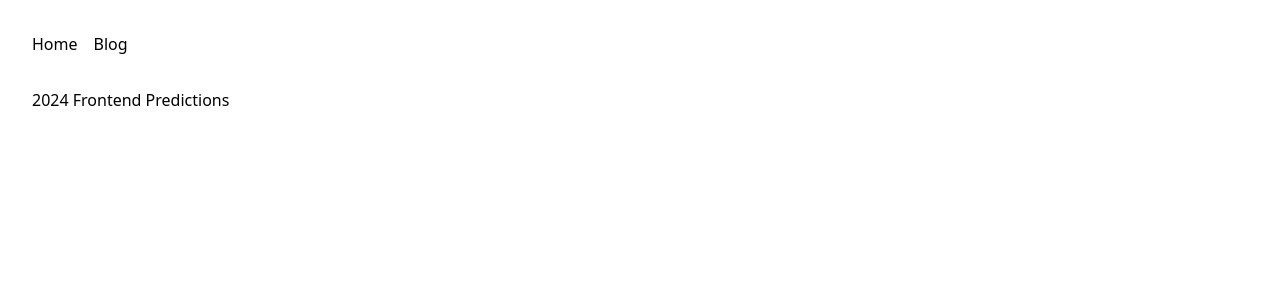
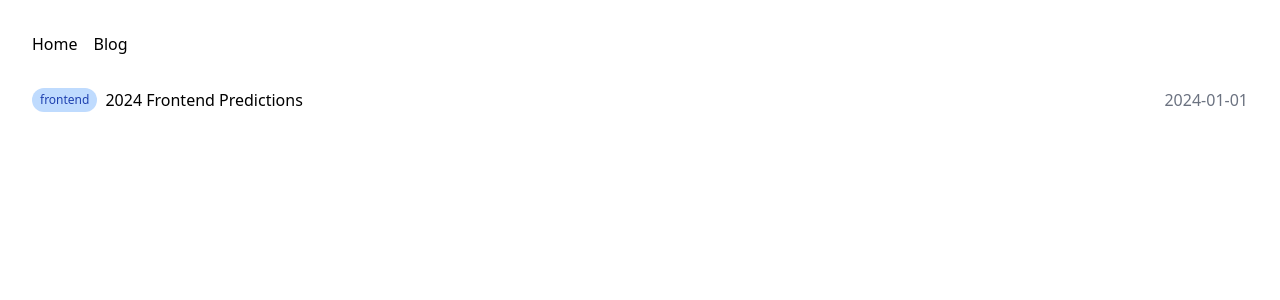
Before and after one commit to djnovin/portfolio-beta, a Next.js app: page /blog in a window 1280 px wide. Shown: the top 300 px of the page. Built offline with nearby package versions, Linux system fonts and the light colour scheme.

Commit message:
Add Categories to Blog

```diff
--- a/src/app/blog/[slug]/page.tsx
+++ b/src/app/blog/[slug]/page.tsx
@@ -2,6 +2,7 @@ import React from 'react'
 import { blogs } from '@/constants/blog'
 import Link from 'next/link'
 import cn from 'classnames'
+import { Category } from '@/components/Categories'
 
 const getBlog = (slug: string) => {
     return blogs.find(blog => blog.slug === slug)
@@ -47,7 +48,7 @@ export default function page({ params }: { params: { slug: string } }) {
                 />
             )}
             {blog && <h1>{blog.title}</h1>}
-            {blog && <p>{blog.date}</p>}
+            {blog && <Category category={blog.category} />}
             {blog && <p>{blog.content}</p>}
         </div>
     )
--- a/src/app/blog/page.tsx
+++ b/src/app/blog/page.tsx
@@ -1,3 +1,4 @@
+import { Category } from '@/components/Categories'
 import { blogs } from '@/constants/blog'
 import Link from 'next/link'
 import React from 'react'
@@ -11,9 +12,19 @@ const page = () => {
     ) : (
         <div className='h-screen px-8'>
             {blogs.map(blog => (
-                <div key={blog.id}>
-                    <Link href={`/blog/${blog.slug}`}>{blog.title}</Link>
-                </div>
+                <Link
+                    className='flex flex-row justify-between items-center gap-2 group'
+                    key={blog.id}
+                    href={`/blog/${blog.slug}`}
+                >
+                    <div className='flex flex-row items-center gap-2'>
+                        <Category category={blog.category} />
+                        <span className='group-hover:underline'>
+                            {blog.title}
+                        </span>
+                    </div>
+                    <span className='text-gray-500'>{blog.date}</span>
+                </Link>
             ))}
         </div>
     )
--- /dev/null
+++ b/src/components/Categories.tsx
@@ -0,0 +1,30 @@
+import cn from 'classnames'
+import { ComponentProps } from 'react'
+
+interface CategoryProps {
+    category: string
+}
+
+export const Category = (props: CategoryProps & ComponentProps<'div'>) => {
+    const { category, ...rest } = props
+
+    return (
+        <div
+            {...rest}
+            className={cn(
+                'px-2 py-1 rounded-full inline-block text-xs',
+                {
+                    'bg-blue-200 text-blue-800 group-hover:bg-blue-300':
+                        category === 'frontend',
+                    'bg-green-200 text-green-800: group-hover:bg-green-300':
+                        category === 'backend',
+                    'bg-yellow-200 text-yellow-800 group-hover:bg-yellow-300':
+                        category === 'fullstack'
+                },
+                props.className
+            )}
+        >
+            {category}
+        </div>
+    )
+}
--- a/src/constants/blog.ts
+++ b/src/constants/blog.ts
@@ -1,10 +1,20 @@
-export const blogs = [
+type Categories = 'frontend' | 'backend' | 'fullstack'
+
+export const blogs: {
+    id: number
+    title: string
+    slug: string
+    date: string
+    content: string
+    category: Categories
+}[] = [
     {
         id: 1,
         title: '2024 Frontend Predictions',
         slug: '2024-frontend-predictions',
         date: '2024-01-01',
         content:
-            'I predict that in 2024, frontend development will be a lot easier than it is today.'
+            'I predict that in 2024, frontend development will be a lot easier than it is today.',
+        category: 'frontend'
     }
 ]
```
